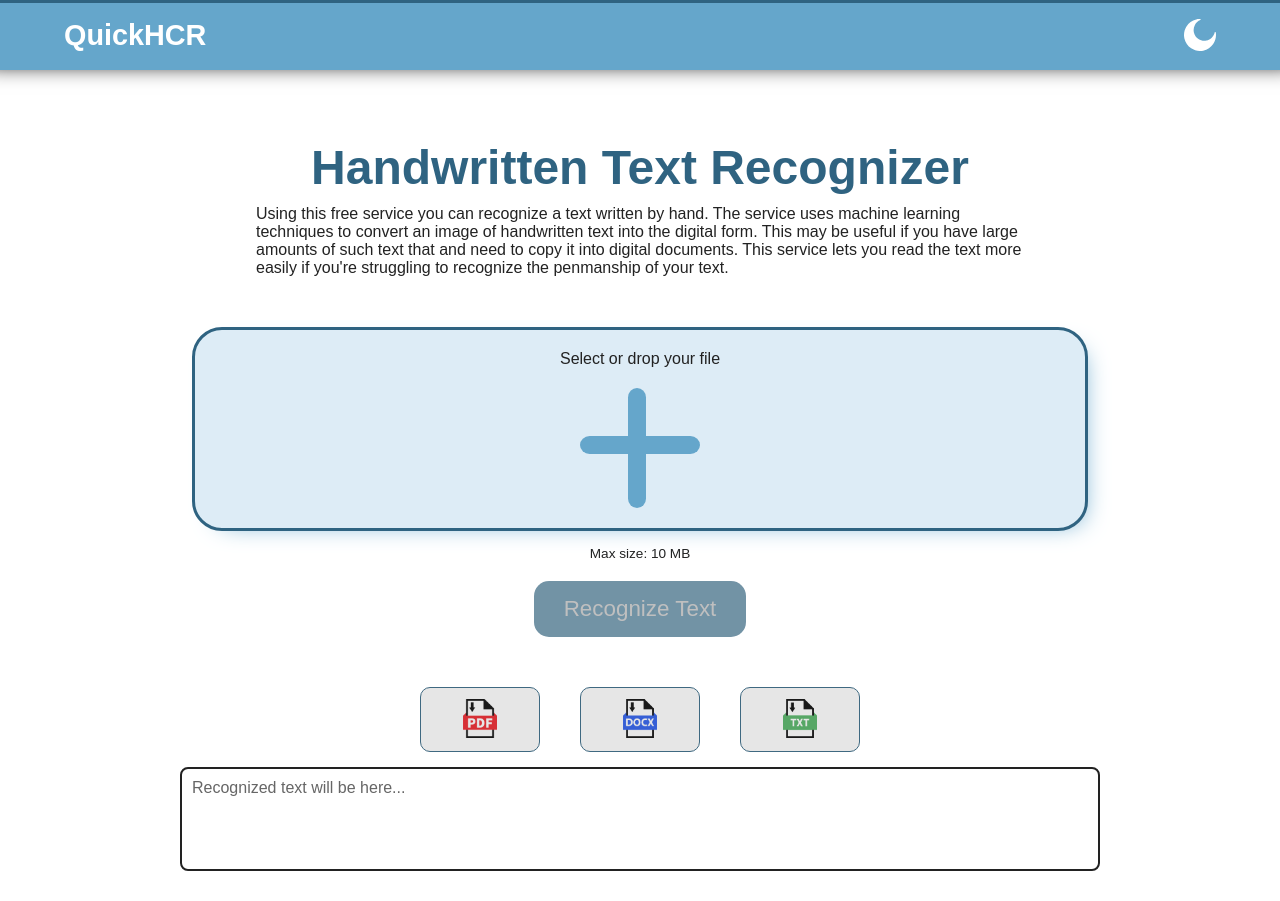
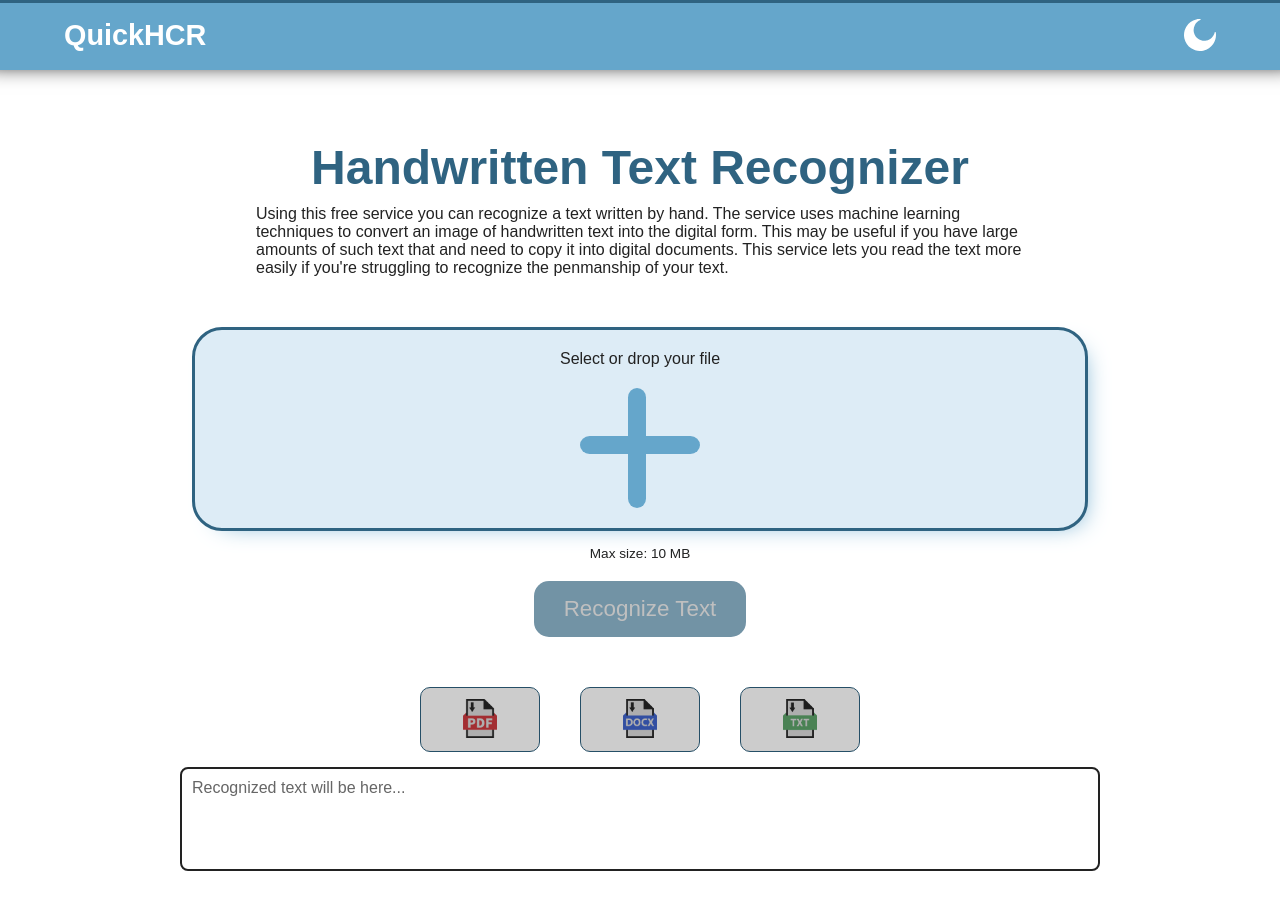
Before and after one commit to MaxMalts/Thesis, a React (Create React App) app in the folder web-app/: page / in a window 1280 px wide. Built offline with nearby package versions, Linux system fonts and the light colour scheme.

Commit message:
Styled dark theme

```diff
--- a/web-app/src/assets/styles/baseVariables.scss
+++ b/web-app/src/assets/styles/baseVariables.scss
@@ -6,14 +6,18 @@
     --text-color-inv: #fff;
 
     --primary-color: #65a6cb;
+    --primary-color-soft: #ddecf6;
     --primary-color-strong: #2f6381;
-    --primary-color-soft: #ddecf6;
 
     &.darkMode {
         --background-color: #222;
-        --text-color: #fff;
+
+        --text-color: #cacaca;
+        --text-color-soft: #888;
         --text-color-inv: #000;
-        --primary-color: #56a6b7;
-        --primary-color-strong: #276a8d;
+
+        --primary-color: #397791;
+        --primary-color-soft: #294f67;
+        --primary-color-strong: #75a8c4;
     }
 }
--- a/web-app/src/components/FileDownloadBtn.module.scss
+++ b/web-app/src/components/FileDownloadBtn.module.scss
@@ -20,10 +20,16 @@ $button-padding: 6px;
     }
 
     &:disabled {
-        filter: contrast(0.8);
+        $brightness-factor: 0.8;
+
+        filter: brightness($brightness-factor);
 
         &:hover {  // just for sure
-            filter: contrast(0.8);
+            filter: brightness($brightness-factor);
+        }
+
+        & > .image {
+            filter: contrast(0.7);
         }
     }
 }
```
